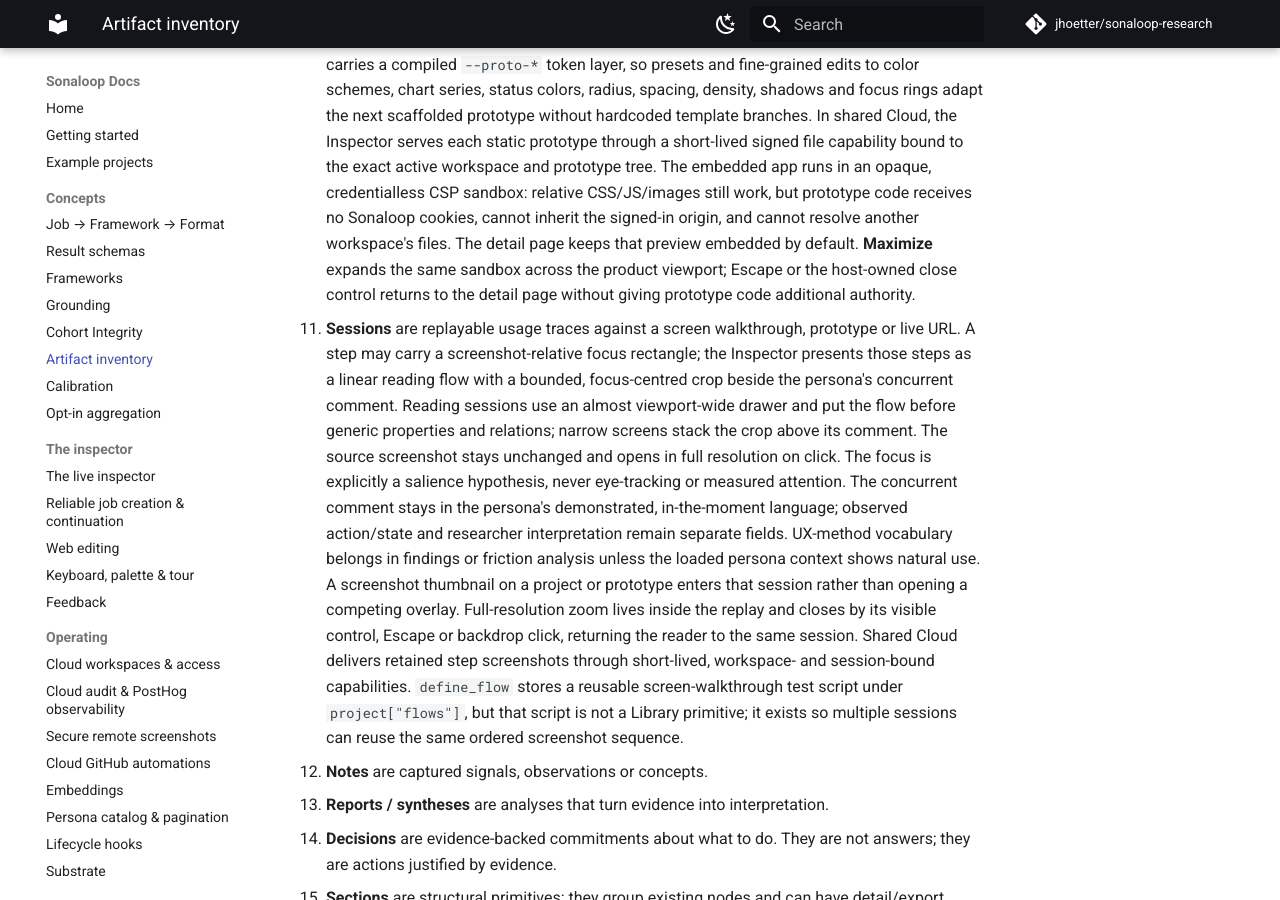
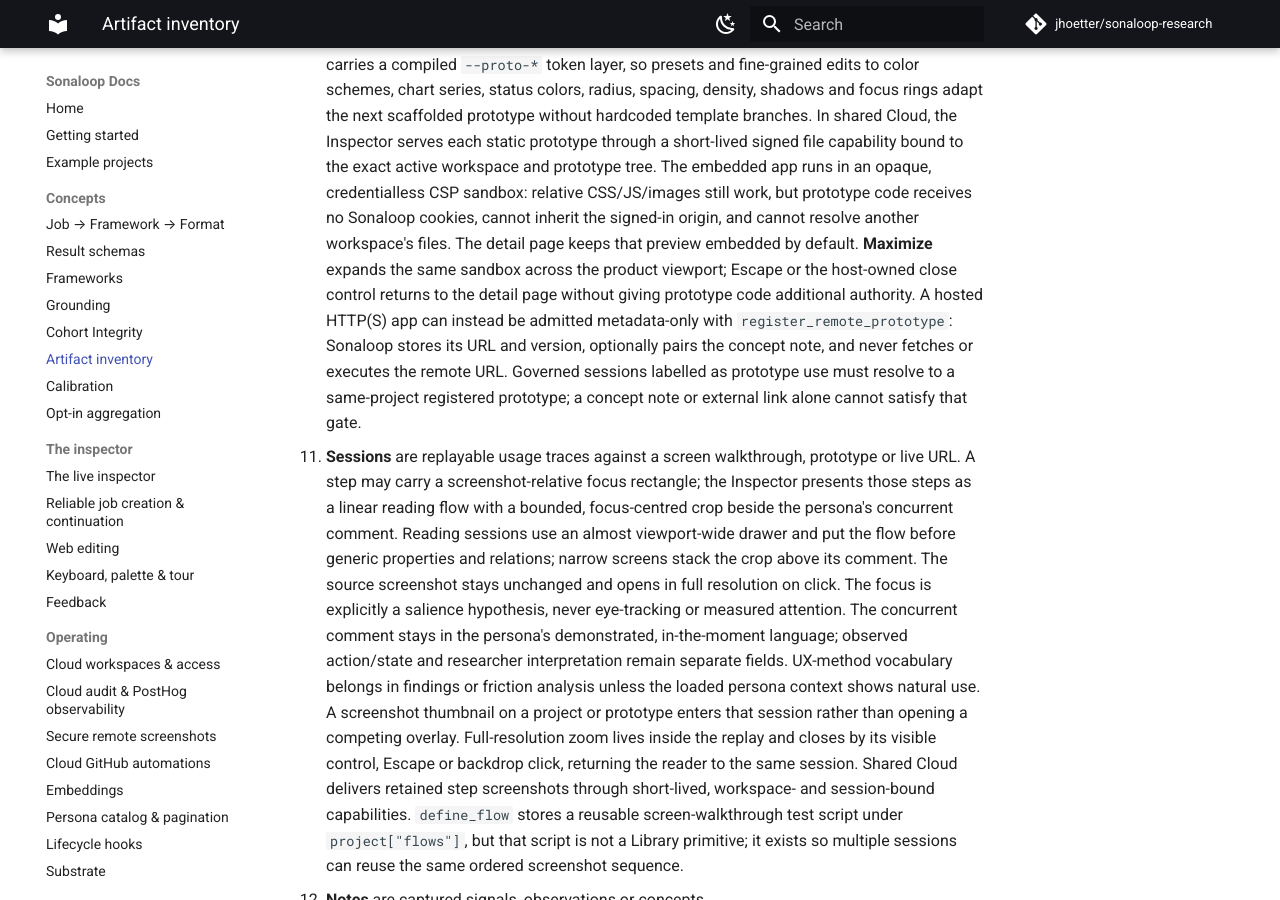
Before and after one commit to jhoetter/sonaloop-docs, an MkDocs documentation site: the page built from docs/artifact-inventory.md, in a window 1280 px wide and 900 px high, scrolled down 974 px. Built offline with MkDocs 1.6.1 and Material for MkDocs 9.7.7, drawn with Linux system fonts in a browser that asks for light colours; comment, search, counter and statistics services are not loaded.

Commit message:
Document hosted prototype admission

```diff
--- a/docs/artifact-inventory.md
+++ b/docs/artifact-inventory.md
@@ -49,6 +49,11 @@ Use three layers:
   The detail page keeps that preview embedded by default. **Maximize** expands the
   same sandbox across the product viewport; Escape or the host-owned close control
   returns to the detail page without giving prototype code additional authority.
+  A hosted HTTP(S) app can instead be admitted metadata-only with
+  `register_remote_prototype`: Sonaloop stores its URL and version, optionally
+  pairs the concept note, and never fetches or executes the remote URL. Governed
+  sessions labelled as prototype use must resolve to a same-project registered
+  prototype; a concept note or external link alone cannot satisfy that gate.
 - **Sessions** are replayable usage traces against a screen walkthrough,
   prototype or live URL. A step may carry a screenshot-relative focus rectangle;
   the Inspector presents those steps as a linear reading flow with a bounded,
--- a/docs/llms.txt
+++ b/docs/llms.txt
@@ -14,7 +14,7 @@
 - [Frameworks](https://raw.githubusercontent.com/jhoetter/sonaloop-docs/main/docs/frameworks.md): methodology frameworks a run can follow
 - [Grounding](https://raw.githubusercontent.com/jhoetter/sonaloop-docs/main/docs/grounding.md): evidence grounding and provenance
 - [Cohort Integrity](https://raw.githubusercontent.com/jhoetter/sonaloop-docs/main/docs/cohort-integrity.md): server-owned Reaction Test gate for independent persona depth/provenance, framed-hypothesis leakage, countervoices, remediation and explicit report limitations, presented as compact progressive disclosure without removing audit evidence
-- [Artifact inventory](https://raw.githubusercontent.com/jhoetter/sonaloop-docs/main/docs/artifact-inventory.md): references vs assets vs flows vs sessions, linear persona reading flows, runnable prototype forms, and authenticated workspace-bound Cloud file delivery
+- [Artifact inventory](https://raw.githubusercontent.com/jhoetter/sonaloop-docs/main/docs/artifact-inventory.md): references vs assets vs flows vs sessions, linear persona reading flows, runnable and metadata-only remote prototype forms, and authenticated workspace-bound Cloud file delivery
 - [Calibration](https://raw.githubusercontent.com/jhoetter/sonaloop-docs/main/docs/calibration.md): prediction calibration and Brier scoring
 - [Opt-in aggregation](https://raw.githubusercontent.com/jhoetter/sonaloop-docs/main/docs/opt-in-aggregation-design.md): sentiment/coverage aggregation model
 - [The live inspector](https://raw.githubusercontent.com/jhoetter/sonaloop-docs/main/docs/live-inspector.md): navigation (4-item sidebar, archive-filtered current-job and run discovery, archived-job exact-link evidence access, Library browser, row slide-overs, quiet persisted input/output degrees, run chip), compact Product Understanding/Cohort Integrity disclosures, browser-local timestamps, event bus, SSE /api/events, activity feed, runs panel
```
Also changed, not shown: docs/cloud-workspaces.md (+6 -0 lines).
